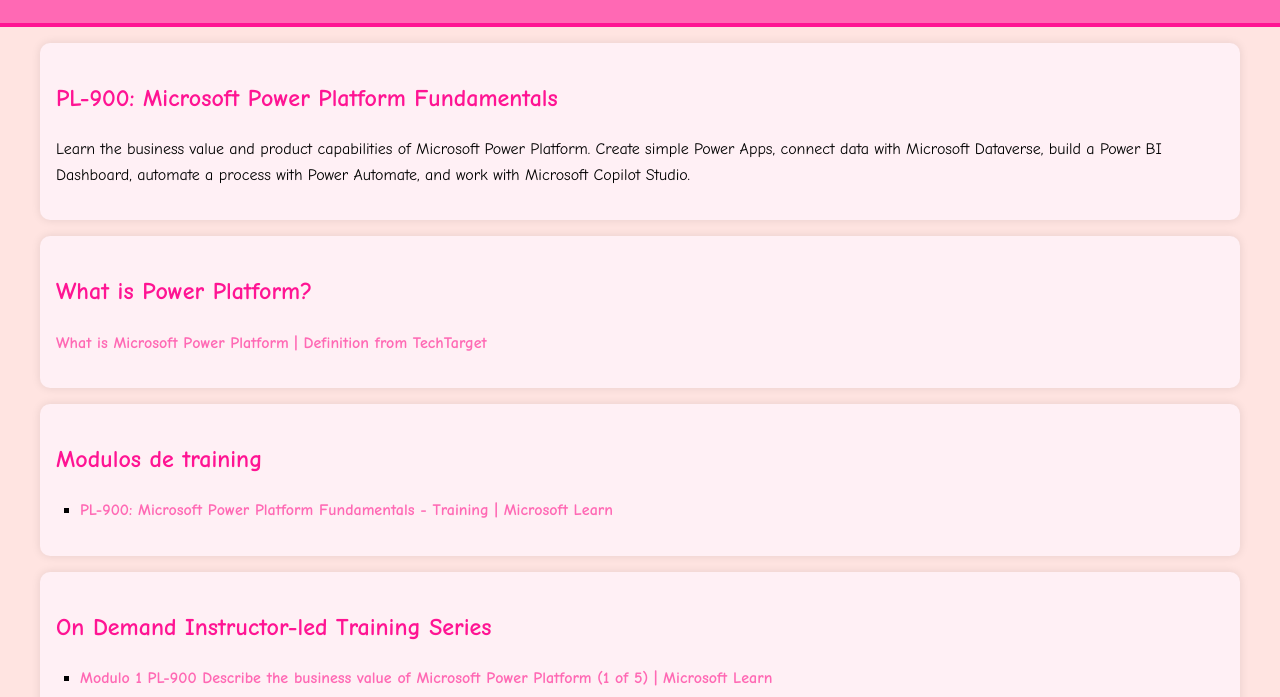
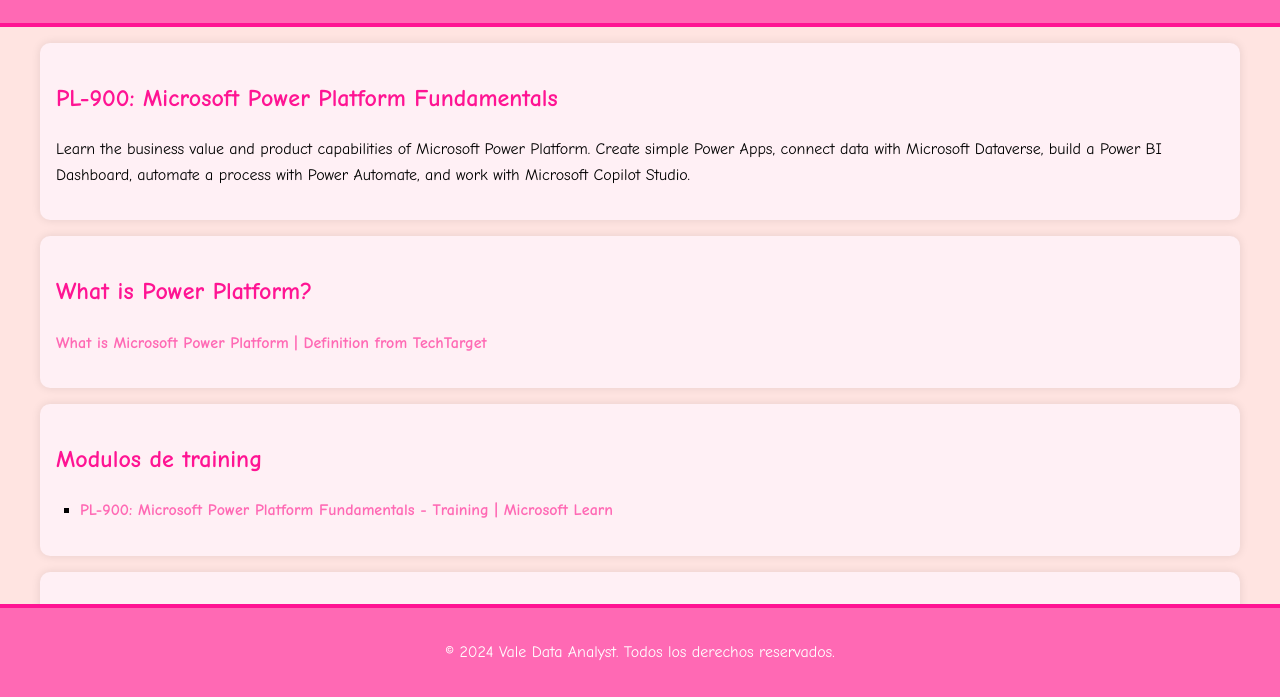
Before and after one commit to fjimenez94/AI-Engineer-Career-AZ102, a plain HTML site: page index.html in a window 1280 px wide. Shown: the part 103-800 px from the top of the page. Drawn offline with Linux system fonts and the light colour scheme.

Commit message:
Update styles.css

```diff
--- a/styles.css
+++ b/styles.css
@@ -61,7 +61,7 @@
     border-top: 4px solid #ff1493; /* Deep pink border */
     width: 100%;
     bottom: 0;
-
+    position: sticky; /* Changed from 'absolute' to 'sticky' */
     margin-top: auto; /* Pushes footer to the bottom */
 }
 
```
